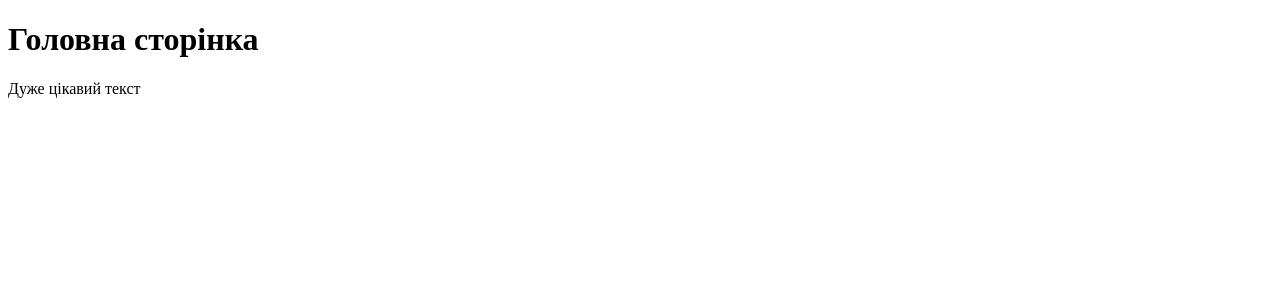
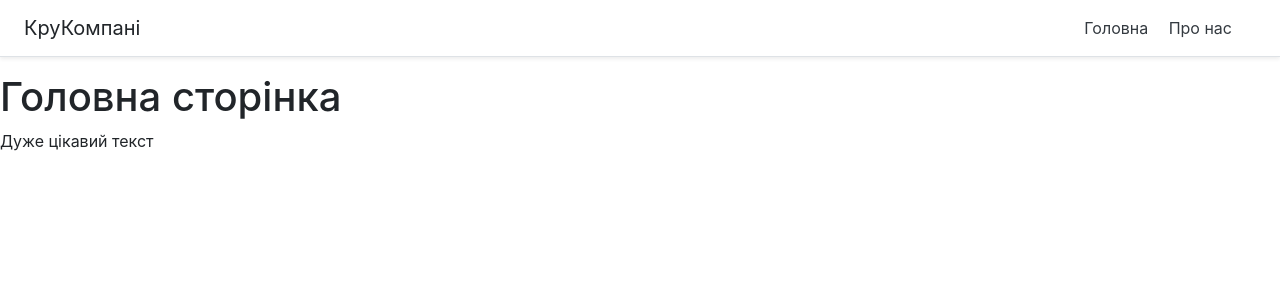
Before and after one commit to AlexandreMagnesium/Studying-Django, a Django app: page / in a window 1280 px wide. Shown: the top 300 px of the page. Run offline with Django 3.2, Linux system fonts and the light colour scheme; some libraries are stand-ins or nearby versions.

Commit message:
adding styles

```diff
--- a/mysite/main/templates/main/index.html
+++ b/mysite/main/templates/main/index.html
@@ -6,9 +6,17 @@
           content="width=device-width, user-scalable=no, initial-scale=1.0, maximum-scale=1.0, minimum-scale=1.0">
     <meta http-equiv="X-UA-Compatible" content="ie=edge">
     <title>Головна</title>
+    <link rel="stylesheet" href="https://stackpath.bootstrapcdn.com/bootstrap/4.5.0/css/bootstrap.min.css">
 </head>
 <body>
-<h1>Головна сторінка</h1>
-<p>Дуже цікавий текст</p>
+    <div class="d-flex flex-column flex-md-row align-items-center p-3 px-md-4 mb-3 bg-white border-bottom shadow-sm">
+      <h5 class="my-0 mr-md-auto font-weight-normal">КруКомпані</h5>
+      <nav class="my-2 my-md-0 mr-md-3">
+        <a class="p-2 text-dark" href="/">Головна</a>
+        <a class="p-2 text-dark" href="/about-us">Про нас</a>
+      </nav>
+    </div>
+    <h1>Головна сторінка</h1>
+    <p>Дуже цікавий текст</p>
 </body>
 </html>
```
Also changed, not shown: mysite/main/templates/main/about-us.html (+10 -2 lines).
